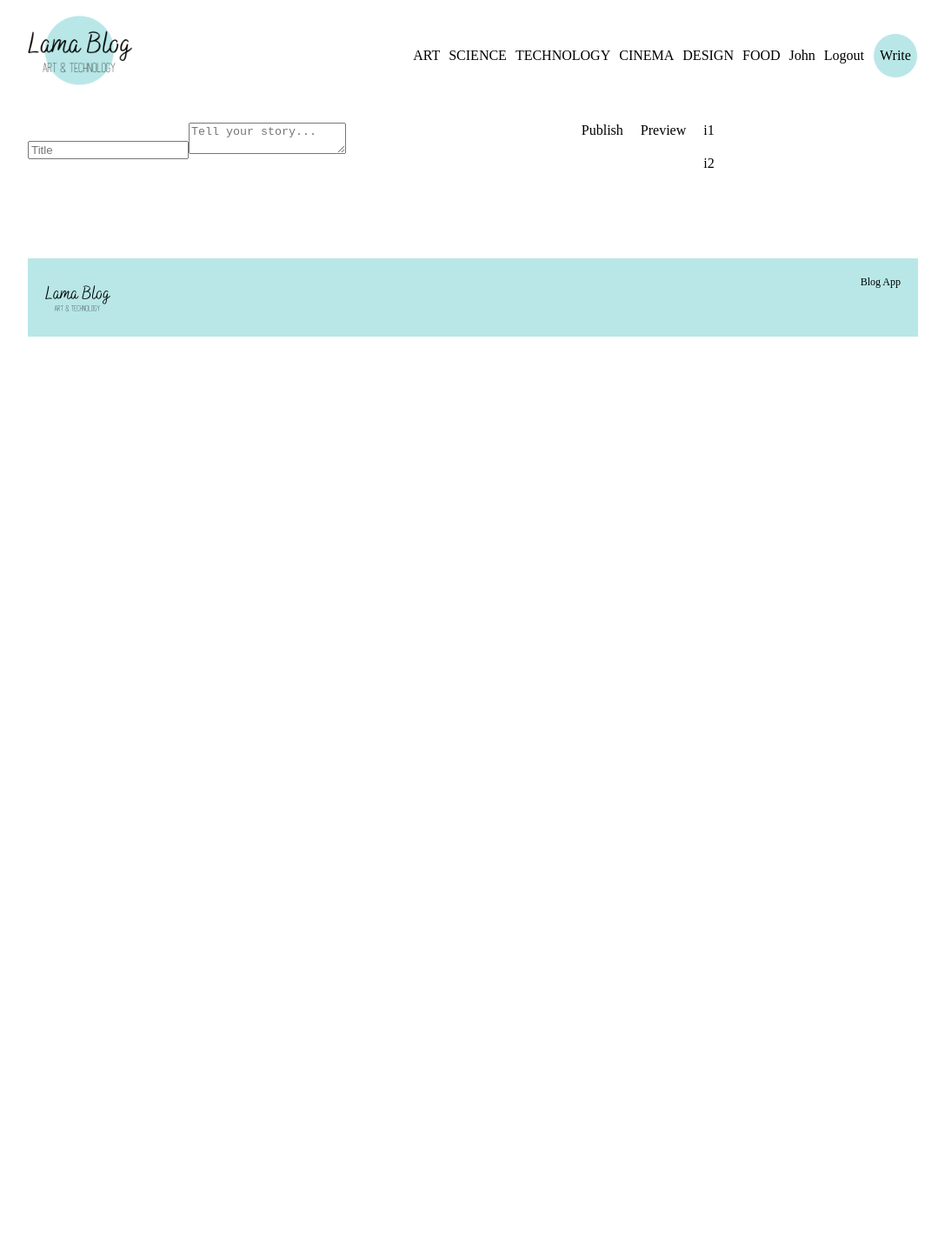
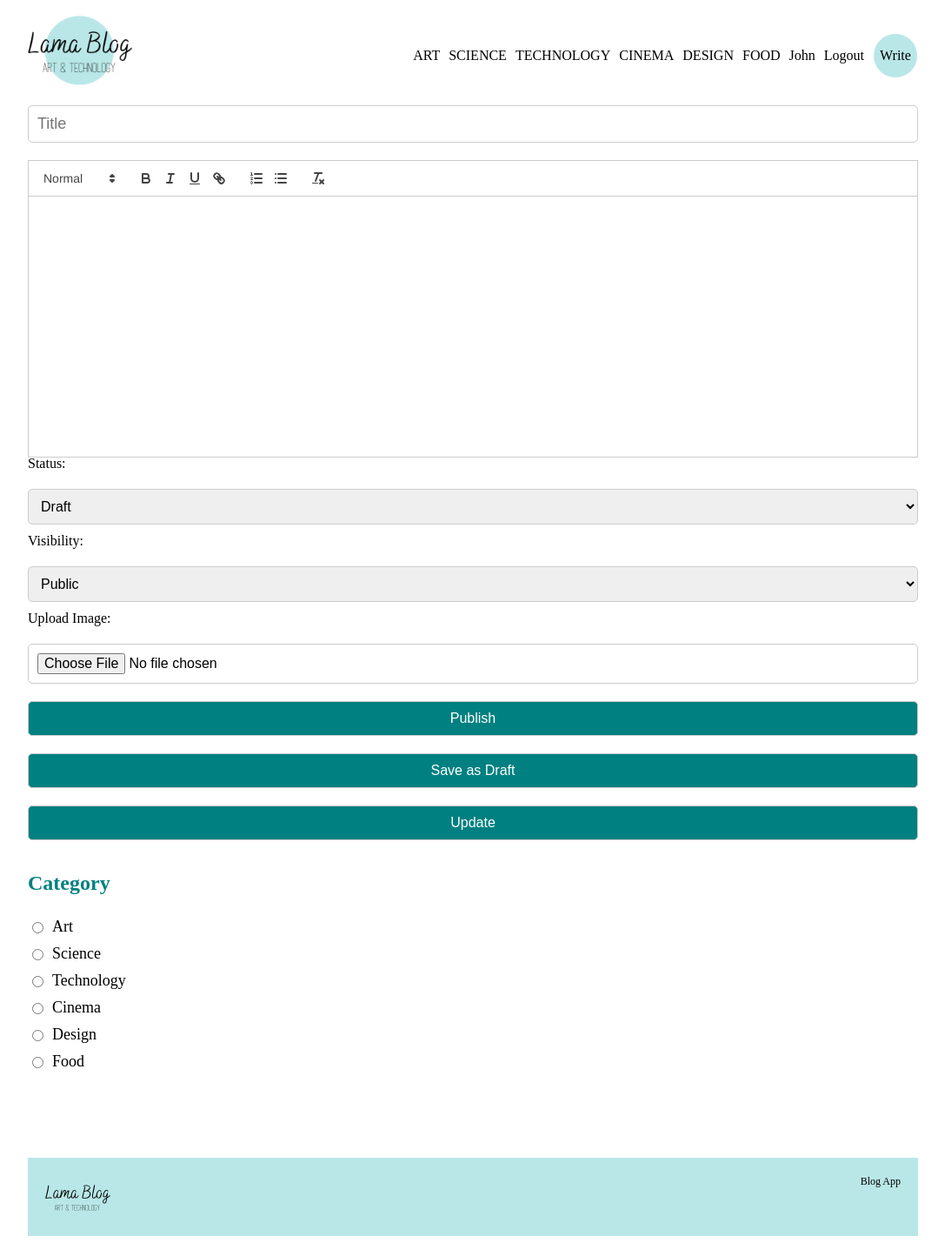
Before and after one commit to AhmadBahr/Blog-App, a React (Vite) app in the folder client/: page /Write in a window 1280 px wide. Shown: the whole page at 87% size, without its empty margins (96-1183 px from the left). Before the commit the page ends 800 px from the top, so only its background shows below. Built offline with nearby package versions, Linux system fonts and the light colour scheme.

Commit message:
finished the write page

```diff
--- a/client/package.json
+++ b/client/package.json
@@ -10,8 +10,10 @@
     "preview": "vite preview"
   },
   "dependencies": {
-    "react": "^18.2.0",
+    "quill": "^2.0.2",
+    "react": "^18.3.1",
     "react-dom": "^18.2.0",
+    "react-quill": "^2.0.0",
     "react-router-dom": "^6.24.1",
     "sass": "^1.77.6"
   },
--- a/client/src/pages/Write.jsx
+++ b/client/src/pages/Write.jsx
@@ -1,24 +1,76 @@
-import React from 'react'
+import { useState } from 'react';
+import React from 'react';
+import ReactQuill from 'react-quill';
+import 'react-quill/dist/quill.snow.css';
 
 const Write = () => {
+  const [value, setValue] = useState('');
+  const [status, setStatus] = useState('Draft');
+  const [visibility, setVisibility] = useState('Public');
+  const [image, setImage] = useState(null);
+
+  const handleImageChange = (e) => {
+    setImage(e.target.files[0]);
+  };
+
   return (
     <div className='add'>
       <div className='content'>
         <input type="text" placeholder='Title' />
-        <textarea placeholder='Tell your story...'></textarea>
+        <div className='editorContainer'>
+          <ReactQuill className='editor' theme="snow" value={value} onChange={setValue} />
+        </div>
       </div>
       <div className='publish'>
-        Publish
+        <label>Status:</label>
+        <select value={status} onChange={(e) => setStatus(e.target.value)}>
+          <option value="Draft">Draft</option>
+          <option value="Published">Published</option>
+        </select>
+
+        <label>Visibility:</label>
+        <select value={visibility} onChange={(e) => setVisibility(e.target.value)}>
+          <option value="Public">Public</option>
+          <option value="Private">Private</option>
+        </select>
+
+        <label>Upload Image:</label>
+        <input type="file" onChange={handleImageChange} />
+
+        <button>Publish</button>
+        <button>Save as Draft</button>
+        <button>Update</button>
       </div>
-      <div className='publish'>
-        Preview
-      </div>
+
       <div className='menu'>
-        <div className='item1'>i1</div>
-        <div className='item2'>i2</div>
+        <h1>Category</h1>
+        <div>
+          <input type="radio" id="art" name="category" value="art" />
+          <label htmlFor="art">Art</label>
+        </div>
+        <div>
+          <input type="radio" id="science" name="category" value="science" />
+          <label htmlFor="science">Science</label>
+        </div>
+        <div>
+          <input type="radio" id="technology" name="category" value="technology" />
+          <label htmlFor="technology">Technology</label>
+        </div>
+        <div>
+          <input type="radio" id="cinema" name="category" value="cinema" />
+          <label htmlFor="cinema">Cinema</label>
+        </div>
+        <div>
+          <input type="radio" id="design" name="category" value="design" />
+          <label htmlFor="design">Design</label>
+        </div>
+        <div>
+          <input type="radio" id="food" name="category" value="food" />
+          <label htmlFor="food">Food</label>
+        </div>
       </div>
     </div>
-  )
-}
+  );
+};
 
-export default Write
+export default Write;
--- a/client/src/style.scss
+++ b/client/src/style.scss
@@ -275,6 +275,90 @@ $lightGreen: #b9e7e7;
             }
         }
 
+        .add {
+            display: flex;
+            flex-direction: column;
+            gap: 20px;
+
+            .content {
+                display: flex;
+                flex-direction: column;
+                gap: 20px;
+
+                input {
+                    padding: 10px;
+                    border: 1px solid #ccc;
+                    border-radius: 5px;
+                    font-size: 18px;
+                }
+
+                .editorContainer {
+                    .editor {
+                        height: 300px;
+
+                        .ql-container {
+                            height: 100%;
+                        }
+                    }
+                }
+            }
+
+            .publish {
+                display: flex;
+                flex-direction: column;
+                gap: 10px;
+                margin-top: 20px;
+
+                label {
+                    font-size: 16px;
+                }
+
+                select,
+                input[type="file"],
+                button {
+                    padding: 10px;
+                    border: 1px solid #ccc;
+                    border-radius: 5px;
+                    font-size: 16px;
+                    margin-top: 10px;
+                }
+
+                button {
+                    background-color: teal;
+                    color: white;
+                    cursor: pointer;
+
+                    &:hover {
+                        background-color: darken(teal, 10%);
+                    }
+                }
+            }
+
+            .menu {
+                display: flex;
+                flex-direction: column;
+                gap: 10px;
+
+                h1 {
+                    font-size: 24px;
+                    color: teal;
+                }
+
+                div {
+                    display: flex;
+                    align-items: center;
+
+                    input[type="radio"] {
+                        margin-right: 10px;
+                    }
+
+                    label {
+                        font-size: 18px;
+                    }
+                }
+            }
+        }
+
         footer {
             margin-top: 100px;
             padding: 20px;
@@ -288,23 +372,5 @@ $lightGreen: #b9e7e7;
                 height: 50px;
             }
         }
-
-        //WRITE
-        .add{
-            margin-top: 20px;
-            display: flex;
-            gap: 20px;
-
-            .content{
-                flex: 5
-            }
-
-            .menu{
-                flex: 2;
-                display: flex;
-                flex-direction: column;
-                gap: 20px;
-            }
-        }
     }
 }
```
Also changed, not shown: 1 other file (tests, documents, lock files or other folders).
